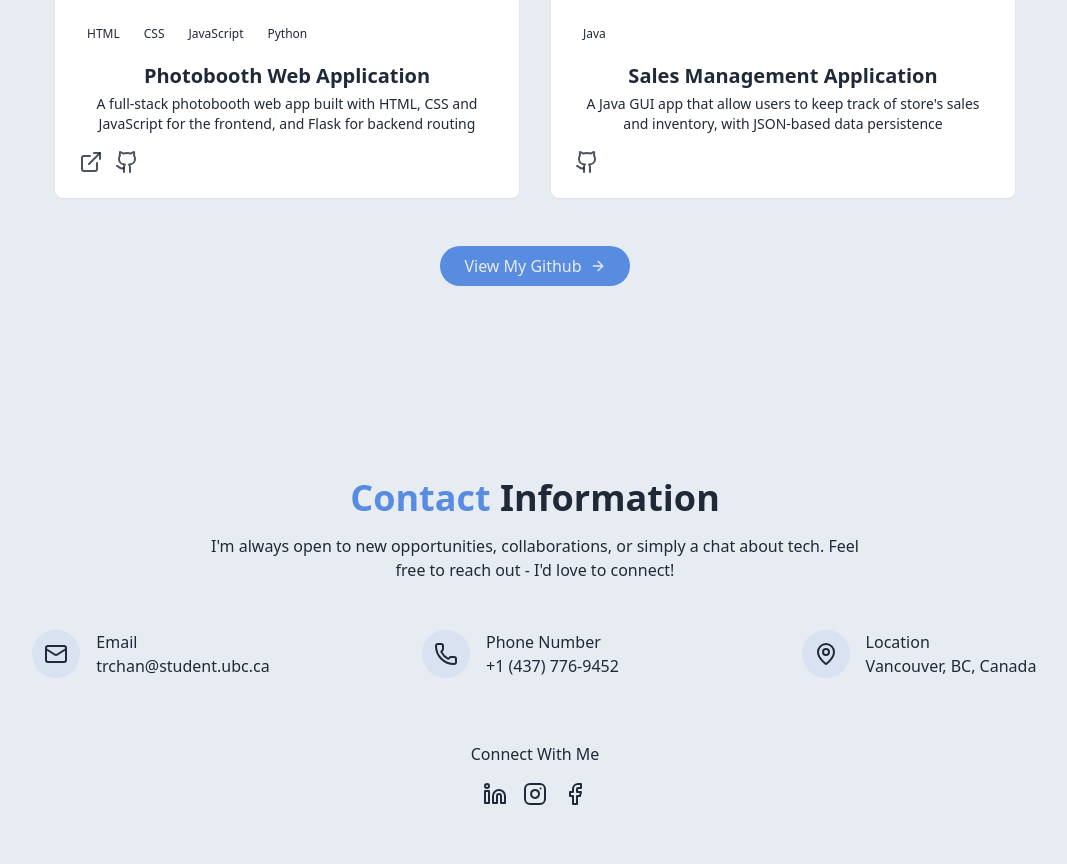
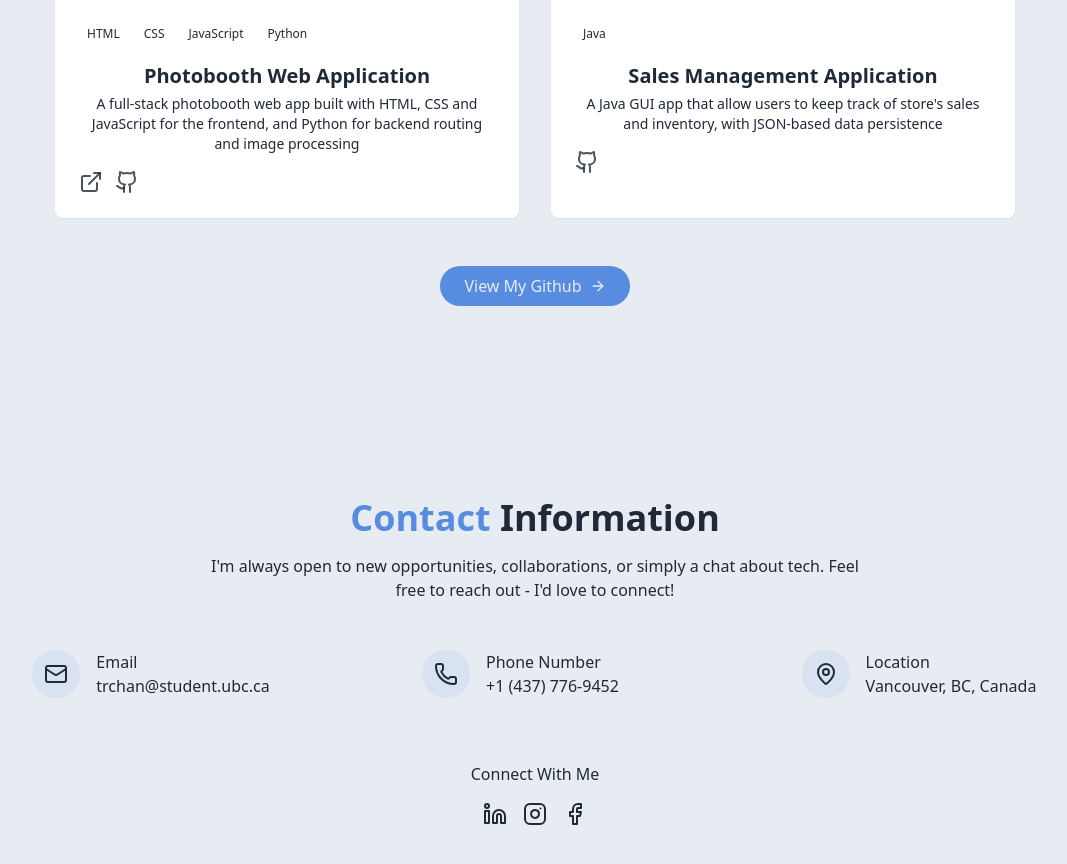
Before and after one commit to chucan1312/portfolio, a React (Vite) app: page / in a window 1280 px wide. Shown: the part 2218-3082 px from the top of the page, without its empty margins (105-1172 px from the left). Built offline with nearby package versions, Linux system fonts and the light colour scheme.

Commit message:
Update project description

```diff
--- a/src/components/ProjectsSection.jsx
+++ b/src/components/ProjectsSection.jsx
@@ -4,7 +4,7 @@ const projects = [
     {
         id: 1,
         title: "Photobooth Web Application",
-        description: "A full-stack photobooth web app built with HTML, CSS and JavaScript for the frontend, and Flask for backend routing",
+        description: "A full-stack photobooth web app built with HTML, CSS and JavaScript for the frontend, and Python for backend routing and image processing",
         tags: ["HTML", "CSS", "JavaScript", "Python"],
         githubUrl: "https://github.com/chucan1312/photobooth-project",
         image: "/projects/project1.png",
```
